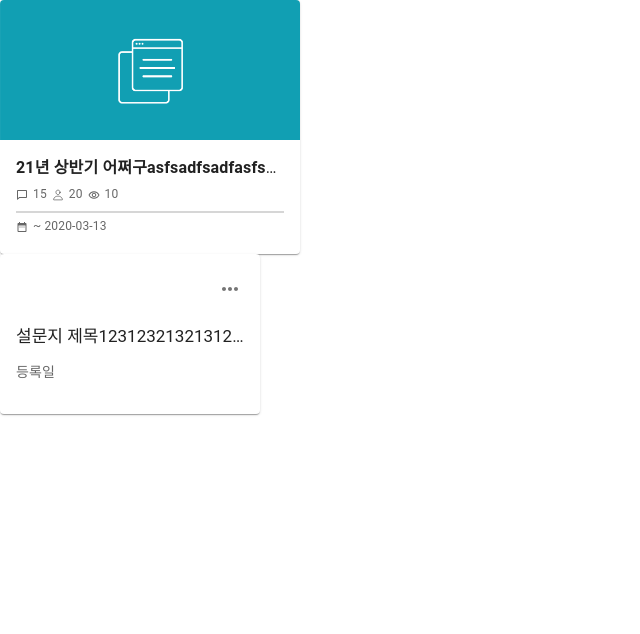
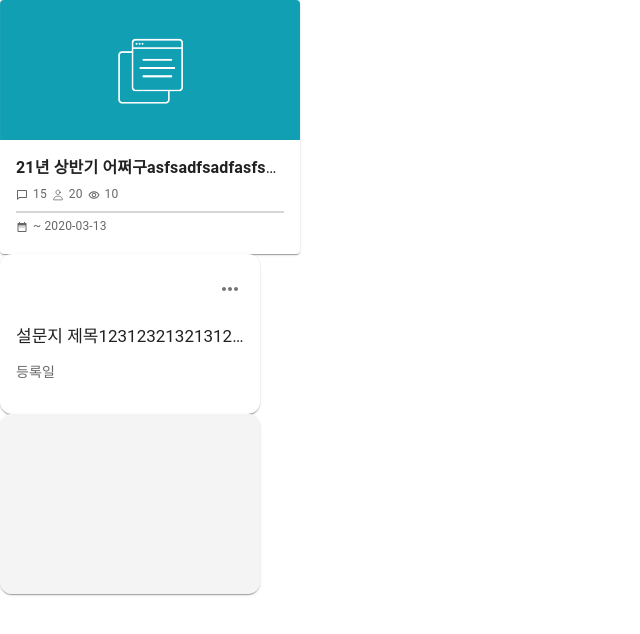
Before and after one commit to BIPA-8-3/BIZSurvey_FRONT, a React (Create React App) app: page / in a window 1280 px wide. Shown: the top 634 px of the page, without its empty margins (0-640 px from the left). Built offline with nearby package versions, Linux system fonts and the light colour scheme; some icons are missing.

Commit message:
[Feat] : Card 컴포넌트

```diff
--- a/src/App.js
+++ b/src/App.js
@@ -8,6 +8,7 @@ function App() {
     <>
 
       <BizCard data={{title: '21년 상반기 어쩌구asfsadfsadfasfsafsa', comment: 15, participant: 20, view : 10, date : '2020-03-13'}}></BizCard>
+        <BizCard2 first></BizCard2>
         <BizCard2></BizCard2>
     </>
   );
--- a/src/components/common/BizCard.jsx
+++ b/src/components/common/BizCard.jsx
@@ -9,13 +9,15 @@ import { IoPersonOutline } from "react-icons/io5";
 import { MdOutlineRemoveRedEye } from "react-icons/md";
 import { MdDateRange } from "react-icons/md";
 import logo from '../../assets/img/thumbnail.png';
+import Box from '@mui/material/Box';
 
 
 
 
 export default function BizCard({data}) {
     return (
-        <Card sx={{ maxWidth: 345, width: 300 }}>
+
+        <Card sx={{ maxWidth: 345, width: 300}}>
             <CardActionArea>
                 <CardMedia
                     component="img"
@@ -49,5 +51,6 @@ export default function BizCard({data}) {
                 </CardContent>
             </CardActionArea>
         </Card>
+
     );
 }
--- a/src/components/common/BizCard2.jsx
+++ b/src/components/common/BizCard2.jsx
@@ -7,25 +7,23 @@ import MoreMenu from "./MoreMenu";
 import {FaCirclePlus} from "react-icons/fa6";
 
 
-export default function BizCard2({}){
+export default function BizCard2({first}){
 
-    if (true){
+    if (first){
         return (
-            <Card sx={{ maxWidth: 345, height: 160, width: 260}}>
+            <Card sx={{ maxWidth: 345, height: 160, width: 260,borderRadius: 3}}>
                 <CardActionArea style={{height: "100%"}}>
                     <div style={{textAlign:"right"}}>
                         <div style={{display: "inline-block", transform :"rotate(90deg)", marginRight: "10px"}}>
                             <MoreMenu></MoreMenu>
                         </div>
                     </div>
-
                     <CardContent>
                         <Typography gutterBottom variant="h5" component="div">
                             <div style={{fontSize: "17px",whiteSpace: "nowrap", overflow: "hidden", textOverflow: "ellipsis"}}>
                                 설문지 제목1231232132131231
                             </div>
                         </Typography>
-
                         <Typography variant="body2" color="text.secondary">
                             <div style={{marginTop: "15px"}}>등록일</div>
 
@@ -37,7 +35,7 @@ export default function BizCard2({}){
 
     }else {
         return (
-            <Card sx={{ maxWidth: 345, height: 180, width: 260}}>
+            <Card sx={{ maxWidth: 345, height: 180, width: 260, borderRadius: 3}}>
                 <CardActionArea style={{height: "100%", backgroundColor: "#f4f4f4"}}>
                     <CardContent>
                         <Typography gutterBottom variant="h5" component="div">
```
